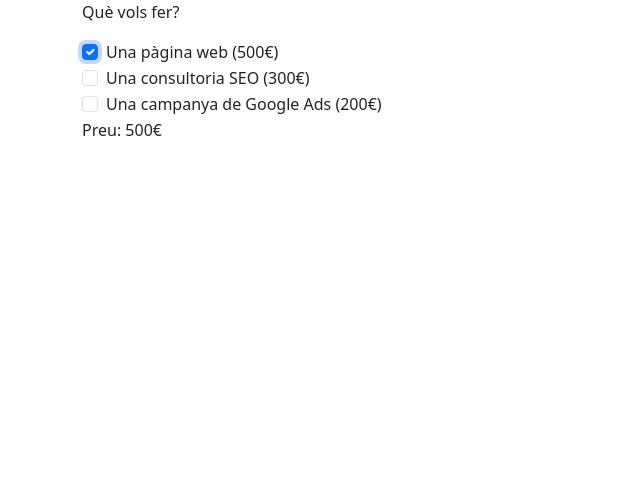
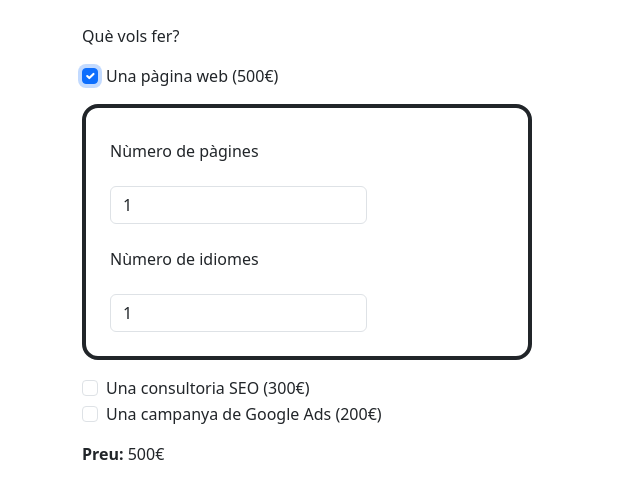
Before and after one commit to raquelmrti/itacademy-vue-sprint-7, a Vue app: page / in a window 1280 px wide. Both pictures are taken after a click on the checkbox 90 px from the left and 52 px from the top of the page. Shown: the top 498 px of the page, without its empty margins (0-640 px from the left). Built offline with nearby package versions, Linux system fonts and the light colour scheme.

Commit message:
finish level 1 ex 2

```diff
--- /dev/null
+++ b/src/components/Panell.vue
@@ -0,0 +1,42 @@
+<template>
+  <div class="panell my-3 border border-dark border-4 p-4 rounded-4">
+
+    <div class="row g-3">
+      <div class="col-auto">
+        <label for="numPagines" class="col-form-label">Nùmero de pàgines</label>
+      </div>
+      <div class="col-auto">
+        <input type="number" class="form-control" @change="enviaNumPagines" :value=1 min=1>
+      </div>
+
+      <div class="col-auto">
+        <label for="numIdiomes" class="col-form-label">Nùmero de idiomes</label>
+      </div>
+      <div class="col-auto">
+        <input type="number" class="form-control" @change="enviaNumIdiomes" :value=1 min=1>
+      </div>
+
+    </div>
+
+  </div>
+</template>
+
+<script>
+export default {
+  name: "Panell",
+  methods: {
+    enviaNumPagines(event) {
+      this.$emit("numPagines", event.target.value)
+    },
+    enviaNumIdiomes(event) {
+      this.$emit("numIdiomes", event.target.value)
+    }
+  }
+}
+</script>
+
+<style scoped>
+.panell {
+  max-width: 450px;
+}
+</style>
--- a/src/views/HomeView.vue
+++ b/src/views/HomeView.vue
@@ -1,52 +1,98 @@
 <template>
-  <div class="container">
+  <div class="container pt-4">
     <form>
       <p>Què vols fer?</p>
 
       <div class="form-check d-flex">
         <input class="form-check-input me-2" type="checkbox" :value="{ nom: 'paginaWeb', price: 500 }"
-          v-model="serveisSeleccionats">
+          v-model="serveisSeleccionats" @change="calculaPreuTotal">
         <label class="form-check-label" for="paginaWeb">
           Una pàgina web (500€)
         </label>
       </div>
+
+      <Transition>
+        <div v-show="wasPaginaWebSeleccionada">
+          <Panell @num-pagines="addPagina" @num-idiomes="addIdioma" />
+        </div>
+      </Transition>
+
       <div class="form-check d-flex">
         <input class="form-check-input me-2" type="checkbox" :value="{ nom: 'consultoriaSeo', price: 300 }"
-          v-model="serveisSeleccionats">
+          v-model="serveisSeleccionats" @change="calculaPreuTotal">
         <label class="form-check-label" for="consultoriaSEO">
           Una consultoria SEO (300€)
         </label>
       </div>
+
       <div class="form-check d-flex">
         <input class="form-check-input me-2" type="checkbox" :value="{ nom: 'campanyaGoogleAds', price: 200 }"
-          v-model="serveisSeleccionats">
+          v-model="serveisSeleccionats" @change="calculaPreuTotal">
         <label class="form-check-label" for="campanyaGoogleAds">
           Una campanya de Google Ads (200€)
         </label>
       </div>
 
-      <p>Preu: {{ calculaPreuTotal }}€</p>
+      <p class="mt-3"><strong>Preu:</strong> {{ preuTotal }}€</p>
+
     </form>
   </div>
 </template>
 
 <script>
+import Panell from "../components/Panell"
+
 export default {
   name: 'HomeView',
+  components: {
+    Panell
+  },
   data() {
     return {
       serveisSeleccionats: [],
+      numPagines: 1,
+      numIdiomes: 1,
+      preuTotal: 0
     }
   },
   computed: {
-    calculaPreuTotal() {
-      return this.serveisSeleccionats.reduce((p1, p2) => p1 + p2.price, 0)
+    wasPaginaWebSeleccionada() {
+      return this.serveisSeleccionats.find(servei => servei.nom === "paginaWeb") ? true : false
     }
   },
   methods: {
-    show() {
-      console.log(this.serivicis)
+    calculaPreuTotal() {
+      this.preuTotal = this.serveisSeleccionats.reduce((s1, s2) => s1 + s2.price, 0)
+      if (this.numPagines > 1 || this.numIdiomes > 1) {
+        this.preuTotal += this.numPagines * this.numIdiomes * 30
+      }
+    },
+    addPagina(numPagines) {
+      this.numPagines = numPagines
+    },
+    addIdioma(numIdiomes) {
+      this.numIdiomes = numIdiomes
+    }
+  },
+  watch: {
+    numPagines() {
+      this.calculaPreuTotal()
+    },
+    numIdiomes() {
+      this.calculaPreuTotal()
     }
   }
 }
 </script>
+
+<style scoped>
+.v-enter-active,
+.v-leave-active {
+  transition: opacity 0.5s ease
+}
+
+.v-enter-from,
+.v-leave-to {
+  opacity: 0;
+}
+</style>
```
Also changed, not shown: 1 other file (tests, documents, lock files or other folders).
